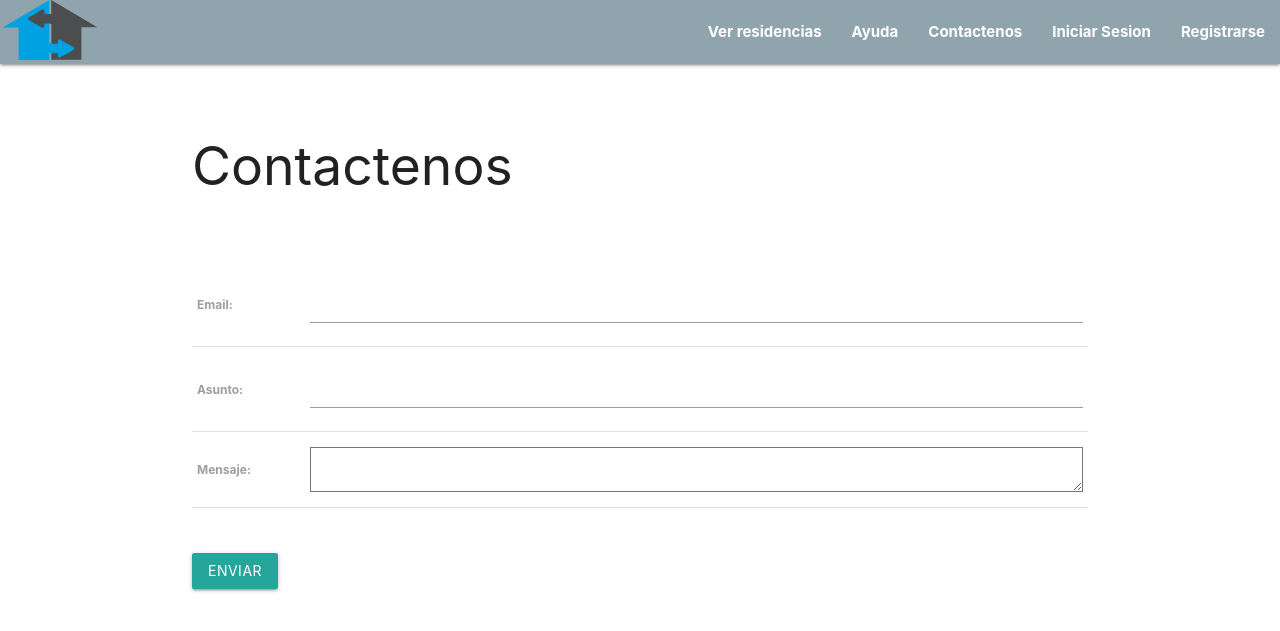
After one commit to MartinRocca/Grupo27Inge2, a Django app: page /contactenos/ in a window 1280 px wide. The commit adds this page. Shown: the top 631 px of the page. Run offline with Django 3.2, Linux system fonts and the light colour scheme; some libraries are stand-ins or nearby versions.

Commit message:
Listo para Demo 3

```diff
--- a/Home Switch Home - Ing. de Software 2/HomeSwitchHome/HSH/views.py
+++ b/Home Switch Home - Ing. de Software 2/HomeSwitchHome/HSH/views.py
@@ -6,7 +6,7 @@ from django.forms.models import model_to_dict
 from django.db.models import Q
 from django.contrib.auth import views as auth_views
 from HomeSwitchHome.forms import ResidenciaForm, PujaForm, HotsaleForm,BuscarResidenciasForm, RegistroForm, PerfilForm, EditarPerfilForm, \
-    CambiarTarjetaForm, PrecioForm, CustomAuthForm
+    CambiarTarjetaForm, PrecioForm, CustomAuthForm, ContactoForm
 from .models import Residencia, Subasta, Puja, Usuario, Perfil, Reserva, Precio, Hotsale
 from .consultas import validar_ubicacion, obtener_subastas, generar_reservas, obtener_semanas, obtener_subastas_finalizadas, validar_ubicacion_editar, \
     validar_nombre_completo, obtener_reservas_para_hotsale
@@ -223,6 +223,13 @@ def registro_page(request):
 
 class CustomLoginView(LoginView):
     authentication_form = CustomAuthForm
+
+    def form_valid(self, form):
+        recordarme = form.cleaned_data['recordarme']
+        if not recordarme:
+            self.request.session.set_expiry(0)
+            self.request.session.modified = True
+        return super(CustomLoginView, self).form_valid(form)
 
 
 def ver_usuarios_page(request):
@@ -525,3 +532,16 @@ def cerrar_hotsale_page(request, hotsale):
     else:
         return redirect('/')
     return render(request, template, context)
+
+def contacto_page(request):
+    if request.user.is_staff:
+        return redirect('/')
+    if request.user.is_authenticated:
+        form = ContactoForm(request.POST or None, initial={'email':request.user.email})
+    else:
+        form = ContactoForm(request.POST or None)
+    if request.method == "POST":
+        if form.is_valid():
+            messages.success(request, "Su mensaje ha sido enviado. Tendra su respuesta dentro de los proximos 7 dias laborables.")
+            return redirect('/')
+    return render(request, "contactenos.html", {'form': form})
--- a/Home Switch Home - Ing. de Software 2/HomeSwitchHome/HomeSwitchHome/forms.py
+++ b/Home Switch Home - Ing. de Software 2/HomeSwitchHome/HomeSwitchHome/forms.py
@@ -110,6 +110,7 @@ class CustomAuthForm(AuthenticationForm):
         ),
         'inactive': _("Esta cuenta fue borrada.")
     }
+    recordarme = forms.BooleanField(required=False, widget=forms.CheckboxInput())
 
 class PerfilForm(forms.Form):
 
@@ -366,3 +367,8 @@ class HotsaleForm(forms.Form):
         if precio < 0:
             raise forms.ValidationError('Valor inválido')
         return precio
+
+class ContactoForm(forms.Form):
+    email = forms.EmailField()
+    asunto = forms.CharField()
+    mensaje = forms.CharField(widget=forms.Textarea)
--- a/Home Switch Home - Ing. de Software 2/HomeSwitchHome/HomeSwitchHome/urls.py
+++ b/Home Switch Home - Ing. de Software 2/HomeSwitchHome/HomeSwitchHome/urls.py
@@ -44,6 +44,7 @@ from HSH.views import (
     listar_hotsales_page,
     ver_hotsale_page,
     cerrar_hotsale_page,
+    contacto_page,
 )
 
 urlpatterns = [
@@ -77,4 +78,5 @@ urlpatterns = [
     path('listar_hotsales/', listar_hotsales_page),
     path('ver_hotsale/<hotsale>/', ver_hotsale_page, name='ver_hotsale'),
     path('cerrar_hotsale/<hotsale>/', cerrar_hotsale_page, name='cerrar_hotsale'),
+    path('contactenos/', contacto_page)
 ]
--- a/Home Switch Home - Ing. de Software 2/HomeSwitchHome/static/styles.css
+++ b/Home Switch Home - Ing. de Software 2/HomeSwitchHome/static/styles.css
@@ -3,5 +3,7 @@
     opacity: 100 !important;
 }
 [type="checkbox"]:not(:checked), [type="checkbox"]:checked {
+    position: relative !important;
     opacity: 100 !important;
+    pointer-events: auto !important;
 }
--- a/Home Switch Home - Ing. de Software 2/HomeSwitchHome/templates/base.html
+++ b/Home Switch Home - Ing. de Software 2/HomeSwitchHome/templates/base.html
@@ -67,11 +67,13 @@
                   <li><a href="http://127.0.0.1:8000/listar_hotsales/">Ver Hotsales</a></li>
                   <li><a href="http://127.0.0.1:8000/perfil/">Perfil</a></li>
                   <li><a href="http://127.0.0.1:8000/ayuda/">Ayuda</a></li>
+                  <li><a href="http://127.0.0.1:8000/contactenos/">Contactenos</a></li>
                   <li><a href="#cerrar" class="modal-trigger">Cerrar Sesion</a></li>
                 {% endif %}
               {% else %}
                 <li><a href="http://127.0.0.1:8000/ver_residencias#">Ver residencias</a></li>
                 <li><a href="http://127.0.0.1:8000/ayuda/">Ayuda</a></li>
+                <li><a href="http://127.0.0.1:8000/contactenos/">Contactenos</a></li>
                 <li><a href="http://127.0.0.1:8000/iniciar_sesion/">Iniciar Sesion</a></li>
                 <li><a href="http://127.0.0.1:8000/registrarse/">Registrarse</a> </li>
               {% endif %}
--- /dev/null
+++ b/Home Switch Home - Ing. de Software 2/HomeSwitchHome/templates/contactenos.html
@@ -0,0 +1,19 @@
+{% extends "base.html" %}
+
+{% block content %}
+    <br>
+    <div class="container">
+        <h2>Contactenos</h2>
+        <br>
+        <br>
+    <form method="POST">
+        {% csrf_token %}
+        <table>
+            {{ form.as_table }}
+        </table>
+        <br>
+        <br>
+        <div><button class="btn" type="submit">Enviar</button></div>
+    </form>
+    </div>
+{% endblock content %}
--- a/Home Switch Home - Ing. de Software 2/HomeSwitchHome/templates/login.html
+++ b/Home Switch Home - Ing. de Software 2/HomeSwitchHome/templates/login.html
@@ -19,10 +19,6 @@
             {% csrf_token %}
             <table style="width:66%; margin:auto;">{{ form.as_table }}</table>
             <br>
-            <div class="centrar">
-                <label for="id_recordar_contraseña" style="padding-right:20px">¿Recordar contraseña?</label>
-                <label><input id="id_recordar_contraseña" type="checkbox" name="recordar_contraseña"></label>
-            </div>
             <br>
             <div style="text-align:center;"><button class="btn" style="background-color:#90a4ae; color:white" type="submit">Ingresar</button></div>
         </form>
--- a/Home Switch Home - Ing. de Software 2/HomeSwitchHome/templates/perfil.html
+++ b/Home Switch Home - Ing. de Software 2/HomeSwitchHome/templates/perfil.html
@@ -20,7 +20,7 @@
                         <p>Nombre completo: {{perfil.apellido}} {{perfil.nombre}}</p>
                         <p>Fecha de nacimiento: {{perfil.fecha_nacimiento|date:'d/m/Y'}}</p>
                         <p>Creditos: {{perfil.creditos}}</p>
-                        <p>Vencimiento de sus creditos: {{perfil.vencimiento_creditos|date:'d/m/y'}}</p>
+                        <p>Vencimiento de sus creditos: {% if perfil.creditos == 0 %} - {% else %}{{perfil.vencimiento_creditos|date:'d/m/y'}}{% endif %}</p>
                         <br>
                         <p>Tarjeta: {{perfil.marca_tarjeta_credito}} {{nrotarjeta}}</p>
                         <div class="card-action">
```
Also changed, not shown: Home Switch Home - Ing. de Software 2/HomeSwitchHome/templates/listar_subastas_finalizadas.html (added, +25 -0 lines), Home Switch Home - Ing. de Software 2/HomeSwitchHome/HomeSwitchHome/settings.py (line endings or trailing spaces), Home Switch Home - Ing. de Software 2/HomeSwitchHome/db.sqlite3.
